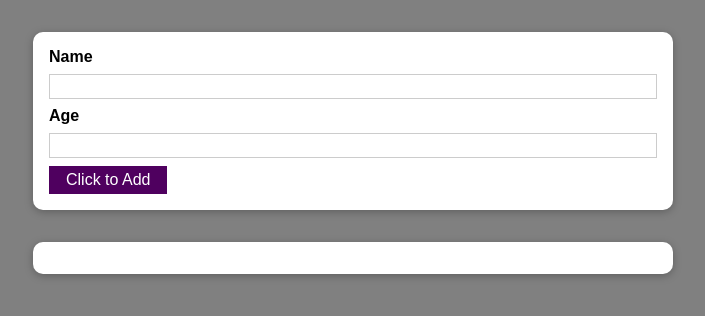
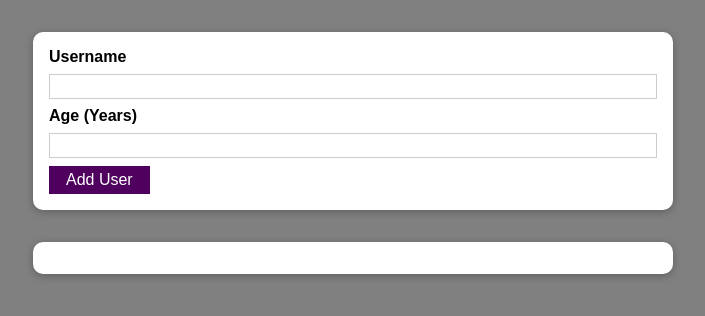
Before and after one commit to jfyjse/user-sample-react, a React (Create React App) app: page / in a window 1280 px wide. Shown: the top 316 px of the page, without its empty margins (287-992 px from the left). Built offline with nearby package versions, Linux system fonts and the light colour scheme.

Commit message:
add to list minor changes in code

```diff
--- a/src/App.js
+++ b/src/App.js
@@ -1,12 +1,24 @@
-import React from "react";
-import Adduser from "./Components/User/AddUsers";
-import UsersList from "./Components/User/UsersList";
+import React, { useState } from 'react';
+
+import AddUser from './Components/User/AddUser';
+import UsersList from './Components/User/UsersList';
 
 function App() {
+  const [usersList, setUsersList] = useState([]);
+
+  const addUserHandler = (uName, uAge) => {
+    setUsersList((prevUsersList) => {
+      return [
+        ...prevUsersList,
+        { name: uName, age: uAge, id: Math.random().toString() },
+      ];
+    });
+  };
+
   return (
     <div>
-      <Adduser></Adduser>
-      <UsersList users ={[]}></UsersList>
+      <AddUser onAddUser={addUserHandler} />
+      <UsersList users={usersList} />
     </div>
   );
 }
--- /dev/null
+++ b/src/Components/User/AddUser.js
@@ -0,0 +1,55 @@
+import React, { useState } from 'react';
+
+import Card from '../UI/Card';
+import Button from '../UI/Button';
+import classes from './AddUser.module.css';
+
+const AddUser = (props) => {
+  const [enteredUsername, setEnteredUsername] = useState('');
+  const [enteredAge, setEnteredAge] = useState('');
+
+  const addUserHandler = (event) => {
+    event.preventDefault();
+    if (enteredUsername.trim().length === 0 || enteredAge.trim().length === 0) {
+      return;
+    }
+    if (+enteredAge < 1) {
+      return;
+    }
+    props.onAddUser(enteredUsername, enteredAge);
+    setEnteredUsername('');
+    setEnteredAge('');
+  };
+
+  const usernameChangeHandler = (event) => {
+    setEnteredUsername(event.target.value);
+  };
+
+  const ageChangeHandler = (event) => {
+    setEnteredAge(event.target.value);
+  };
+
+  return (
+    <Card className={classes.input}>
+      <form onSubmit={addUserHandler}>
+        <label htmlFor="username">Username</label>
+        <input
+          id="username"
+          type="text"
+          value={enteredUsername}
+          onChange={usernameChangeHandler}
+        />
+        <label htmlFor="age">Age (Years)</label>
+        <input
+          id="age"
+          type="number"
+          value={enteredAge}
+          onChange={ageChangeHandler}
+        />
+        <Button type="submit">Add User</Button>
+      </form>
+    </Card>
+  );
+};
+
+export default AddUser;
--- a/src/Components/User/AddUsers.js
+++ /dev/null
@@ -1,55 +0,0 @@
-import React, { useState } from "react";
-import Button from "../UI/Button";
-import Card from "../UI/Card";
-import classes from "./AddUser.module.css";
-
-const Adduser = (props) => {
-  const [enteredName, setEnteredName] = useState("");
-  const [enteredAge, setEnteredAge] = useState("");
-
-  const addUserHandler = (event) => {
-    event.preventDefault();
-    if (enteredName.trim().length === 0 || enteredAge.trim().length === 0) {
-      console.log("empty name or age");
-      return;
-    }
-
-    if (+enteredAge < 1) {
-      console.log("neg val for age not allowed");
-      return;
-    }
-    console.log(enteredName, enteredAge);
-    setEnteredName("");
-    setEnteredAge("");
-  };
-
-  const nameChangeHandler = (event) => {
-    setEnteredName(event.target.value);
-  };
-
-  const ageChangeHandler = (event) => {
-    setEnteredAge(event.target.value);
-  };
-  return (
-    <Card className={classes.input}>
-      <form onSubmit={addUserHandler}>
-        <label htmlFor="name">Name</label>
-        <input
-          value={enteredName}
-          onChange={nameChangeHandler}
-          id="name"
-          type="text"
-        ></input>
-        <label htmlFor="age">Age</label>
-        <input
-          value={enteredAge}
-          onChange={ageChangeHandler}
-          id="age"
-          type="number"
-        ></input>
-        <Button type="submit">Click to Add</Button>
-      </form>
-    </Card>
-  );
-};
-export default Adduser;
--- a/src/Components/User/UsersList.js
+++ b/src/Components/User/UsersList.js
@@ -1,18 +1,20 @@
-import React from "react";
-import Card from "../UI/Card";
-import classes from "./UsersList.module.css"
+import React from 'react';
 
-const UsersList = (props) =>{
- return(
+import Card from '../UI/Card';
+import classes from './UsersList.module.css';
+
+const UsersList = (props) => {
+  return (
     <Card className={classes.users}>
       <ul>
-         {props.users.map((user)=>(
-             <li>
-                 {user.name} is {user.age} years old !!
+        {props.users.map((user) => (
+          <li key={user.id}>
+            {user.name} ({user.age} years old)
           </li>
         ))}
       </ul>
     </Card>
- )
-}
+  );
+};
+
 export default UsersList;
```
Lines whose indentation alone changed are shown as unchanged.
